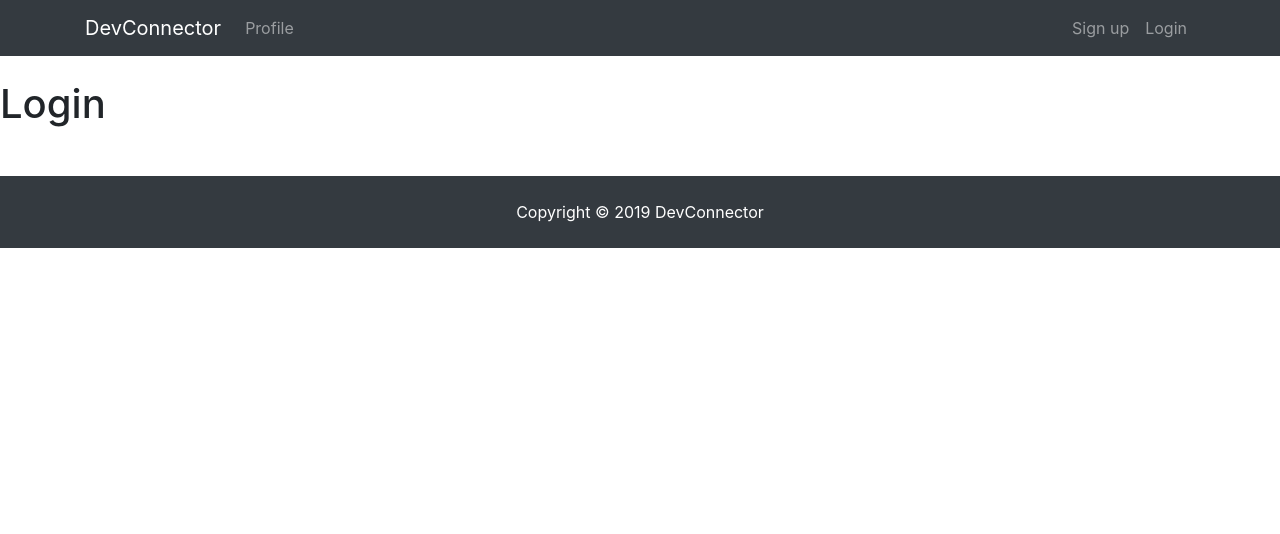
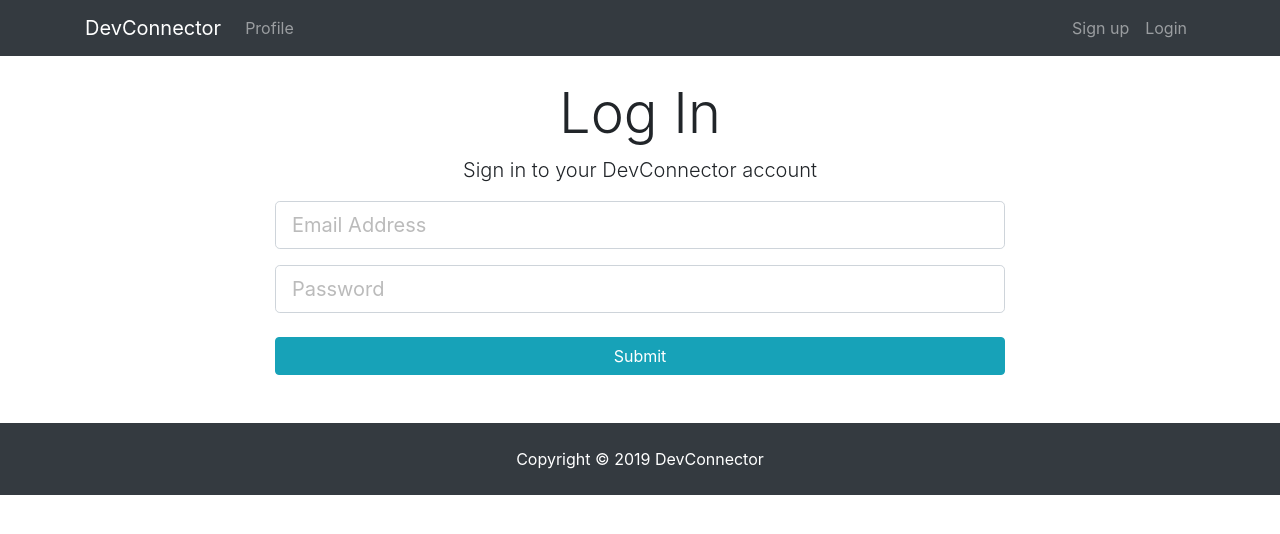
Before and after one commit to AzatOmarov/Trdelnik, a React (Create React App) app in the folder client/: page /login in a window 1280 px wide. Shown: the top 534 px of the page. Built offline with nearby package versions, Linux system fonts and the light colour scheme.

Commit message:
Update Register and Login components

```diff
--- a/client/src/components/auth/Login.js
+++ b/client/src/components/auth/Login.js
@@ -1,11 +1,63 @@
 import React, { Component } from 'react'
 
 class Login extends Component {
+	constructor(){
+		super();
+		this.state = {
+			email: '',
+			password: '',
+			errors: {},
+		}
+		this.onChange = this.onChange.bind(this);
+		this.onSubmit = this.onSubmit.bind(this);
+	}
+	onChange(e){
+		this.setState({[e.target.name]: e.target.value});
+	}
+
+	onSubmit(e){
+		e.preventDefault();
+		const { email, password } = this.state;
+		const user = {
+			email, password
+		}
+		console.info(user);
+	}
 	render() {
+		const { email, password } = this.state;
 		return (
-			<div>
-				<h1>Login</h1>
+			<div className="login">
+			  <div className="container">
+				<div className="row">
+				  <div className="col-md-8 m-auto">
+					<h1 className="display-4 text-center">Log In</h1>
+					<p className="lead text-center">Sign in to your DevConnector account</p>
+					<form onSubmit={this.onSubmit}>
+					  <div className="form-group">
+					  <input type="email"
+			   			className="form-control form-control-lg"
+						placeholder="Email Address"
+						name="email"
+						value={email}
+						onChange={this.onChange}
+						/>
+					  </div>
+					  <div className="form-group">
+					  <input type="password"
+			   			className="form-control form-control-lg"
+						placeholder="Password"
+						name="password"
+						value={password}
+						onChange={this.onChange}
+						/>
+					  </div>
+					  <input type="submit" className="btn btn-info btn-block mt-4" />
+					</form>
+				  </div>
+				</div>
+			  </div>
 			</div>
+
 		)
 	}
 }
--- a/client/src/components/auth/Register.js
+++ b/client/src/components/auth/Register.js
@@ -1,4 +1,9 @@
-import React, { Component } from 'react'
+import React, { Component } from 'react';
+import { withRouter } from 'react-router-dom';
+import PropTypes from 'prop-types';
+import classnames from 'classnames';
+import { connect } from 'react-redux';
+import {registeruser} from '../../actions/authActions';
 
 class Register extends Component {
 	constructor(){
@@ -11,12 +16,32 @@ class Register extends Component {
 			errors: {},
 		}
 		this.onChange = this.onChange.bind(this);
+		this.onSubmit = this.onSubmit.bind(this);
 	}
+
+	UNSAFE_componentWillReceiveProps(nextProps){
+		debugger
+		if(nextProps.errors){
+			this.setState({errors: nextProps.errors});
+		}
+	}
+
 	onChange(e){
 		this.setState({[e.target.name]: e.target.value});
 	}
+
+	onSubmit(e){
+		e.preventDefault();
+		const { name, email, password, password2 } = this.state;
+		const newUser = {
+			name, email, password, password2
+		}
+		this.props.registeruser(newUser, this.props.history);
+	}
+
+
 	render() {
-		const { name, email, password, password2  } = this.state;
+		const { name, email, password, password2, errors  } = this.state;
 		return (
 			<div className="register">
     <div className="container">
@@ -24,43 +49,55 @@ class Register extends Component {
         <div className="col-md-8 m-auto">
           <h1 className="display-4 text-center">Sign Up</h1>
           <p className="lead text-center">Create your DevConnector account</p>
-          <form action="create-profile.html">
+          <form onSubmit={this.onSubmit}>
             <div className="form-group">
 			  <input type="text"
-					 className="form-control form-control-lg"
+					 className={ classnames('form-control form-control-lg', {
+						'is-invalid': errors.name
+					 }) }
 					 placeholder="Name"
 					 name="name"
 					 value={name}
 					 onChange={this.onChange}
 					 required />
+					 {errors.name && (<div className='invalid-feedback'>{errors.name}</div>)}
             </div>
             <div className="form-group">
 			  <input type="email"
-			   className="form-control form-control-lg"
-				placeholder="Email Address"
+			   	className={ classnames('form-control form-control-lg', {
+				'is-invalid': errors.email
+			 	}) }
+				 placeholder="Email Address"
 				 name="email"
 				 value={email}
 				 onChange={this.onChange}
 				  />
-              <small classNameName="form-text text-muted">This site uses Gravatar so if you want a profile image, use a Gravatar email</small>
+				  {errors.email && (<div className='invalid-feedback'>{errors.email}</div>)}
+              <small className="form-text text-muted">This site uses Gravatar so if you want a profile image, use a Gravatar email</small>
             </div>
             <div className="form-group">
 			  <input type="password"
-			   className="form-control form-control-lg"
+			   className={ classnames('form-control form-control-lg', {
+				'is-invalid': errors.password
+			 	}) }
 				placeholder="Password"
 				 name="password"
 				 value={password}
 				 onChange={this.onChange}
 				 />
+				 {errors.password && (<div className='invalid-feedback'>{errors.password}</div>)}
             </div>
             <div className="form-group">
 			  <input type="password"
-			   className="form-control form-control-lg"
+			   className={ classnames('form-control form-control-lg', {
+				'is-invalid': errors.password2
+			 	}) }
 				placeholder="Confirm Password"
 				 name="password2"
 				 value={password2}
 				 onChange={this.onChange}
 				 />
+				 {errors.password2 && (<div className='invalid-feedback'>{errors.password2}</div>)}
             </div>
             <input type="submit" className="btn btn-info btn-block mt-4" />
           </form>
@@ -72,4 +109,16 @@ class Register extends Component {
 		)
 	}
 }
-export default Register;
+
+Register.propTypes = {
+	registeruser: PropTypes.func.isRequired,
+	auth: PropTypes.object.isRequired,
+	errors: PropTypes.object.isRequired,
+}
+
+const mapStateToProps = (state) => ({
+	auth: state.auth,
+	errors: state.errors,
+})
+
+export default connect(mapStateToProps, { registeruser })(withRouter(Register));
```
